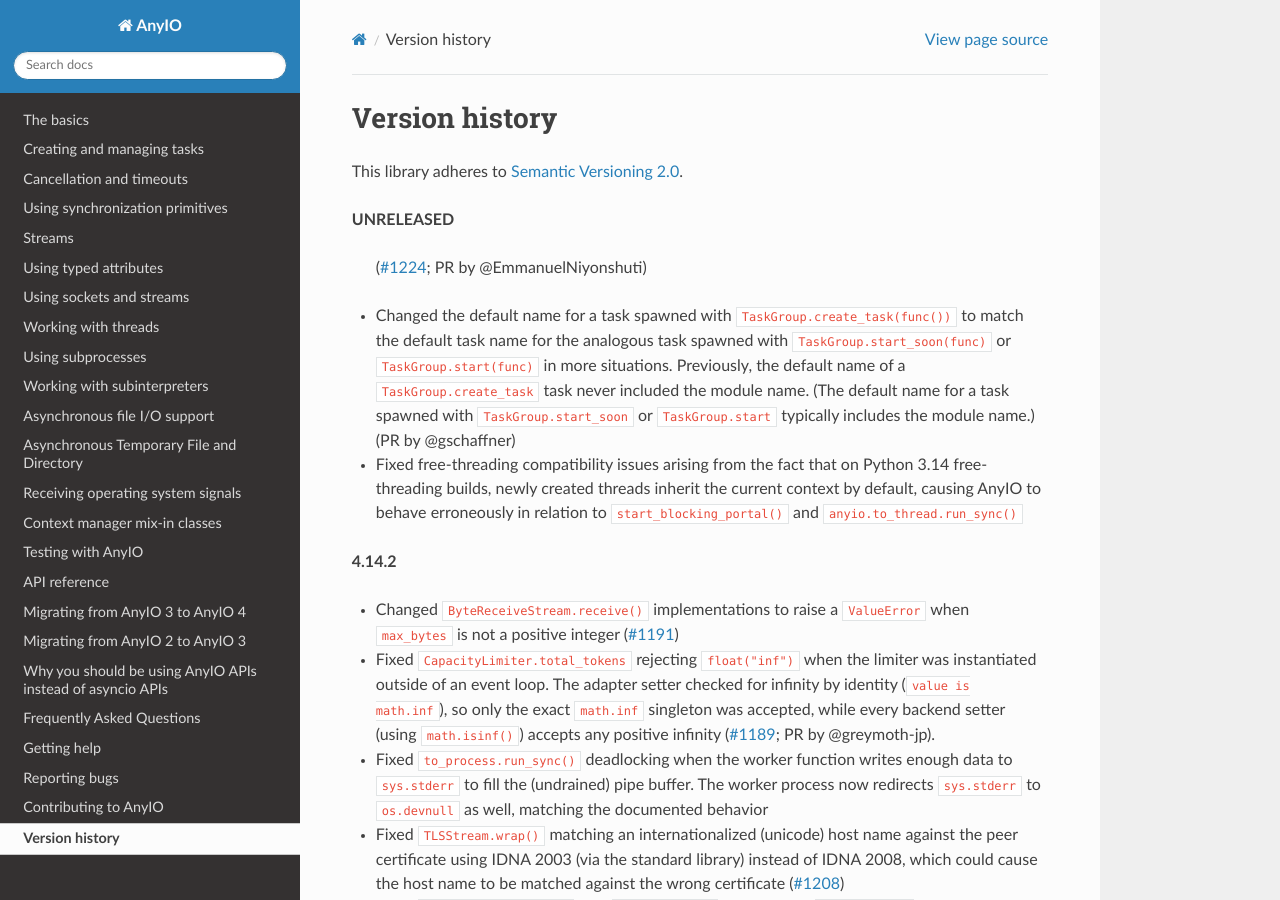
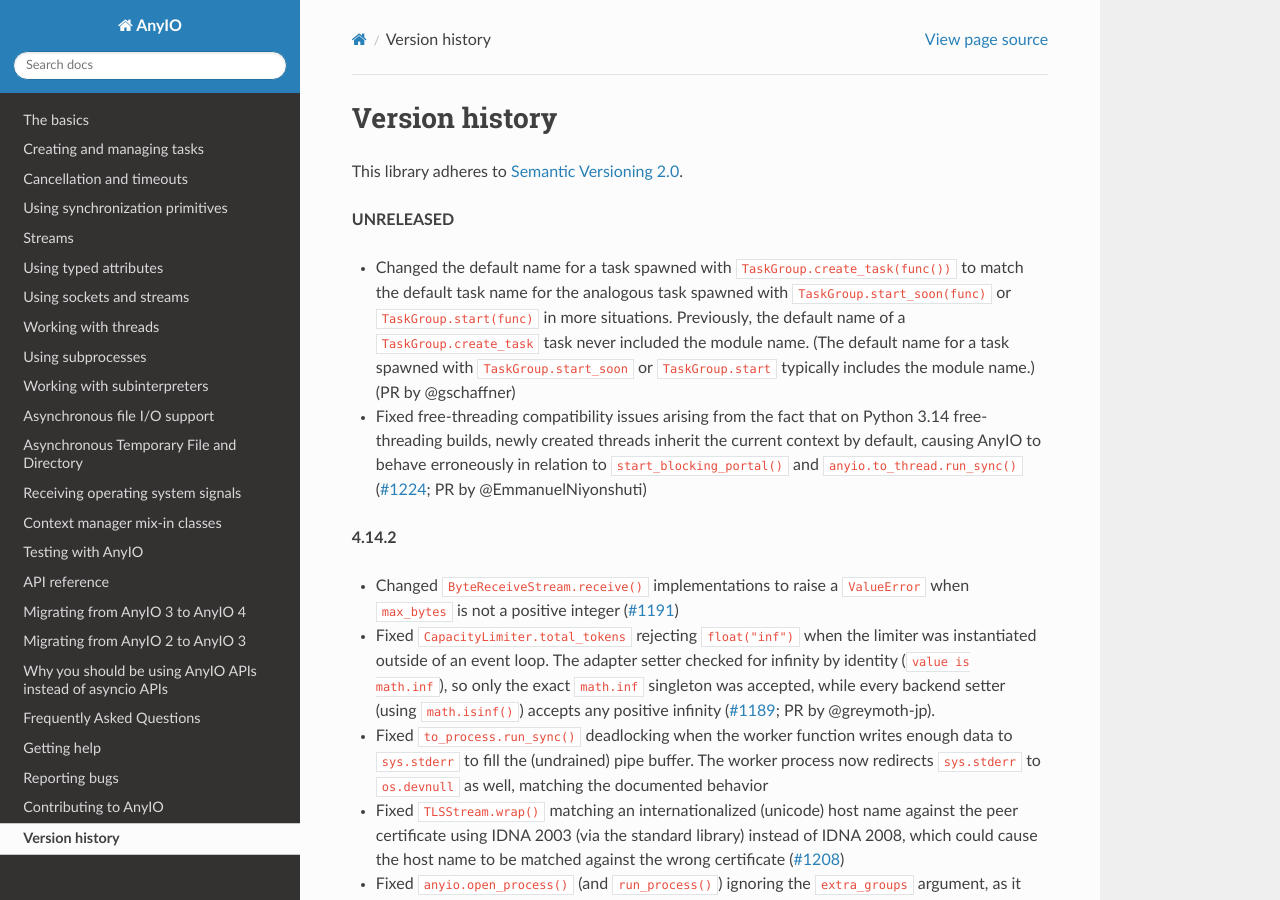
Before and after one commit to agronholm/anyio, a Sphinx documentation site: the page built from docs/versionhistory.rst, in a window 1280 px wide and 900 px high. Built offline with Sphinx 7.4.7 and the Read the Docs theme 3.1.0, drawn with Linux system fonts in a browser that asks for light colours; the version number could not be read and is left out; some of the changed lines change nothing that is shown.

Commit message:
reorder the changelog entry

```diff
--- a/docs/versionhistory.rst
+++ b/docs/versionhistory.rst
@@ -5,7 +5,6 @@ This library adheres to `Semantic Versioning 2.0 <http://semver.org/>`_.
 
 **UNRELEASED**
 
-  (`#1224 <https://github.com/agronholm/anyio/pull/1224>`_; PR by @EmmanuelNiyonshuti)
 - Changed the default name for a task spawned with ``TaskGroup.create_task(func())`` to
   match the default task name for the analogous task spawned with
   ``TaskGroup.start_soon(func)`` or ``TaskGroup.start(func)`` in more situations.
@@ -16,6 +15,7 @@ This library adheres to `Semantic Versioning 2.0 <http://semver.org/>`_.
   free-threading builds, newly created threads inherit the current context by default,
   causing AnyIO to behave erroneously in relation to ``start_blocking_portal()`` and
   ``anyio.to_thread.run_sync()``
+  (`#1224 <https://github.com/agronholm/anyio/pull/1224>`_; PR by @EmmanuelNiyonshuti)
 
 **4.14.2**
 
```
